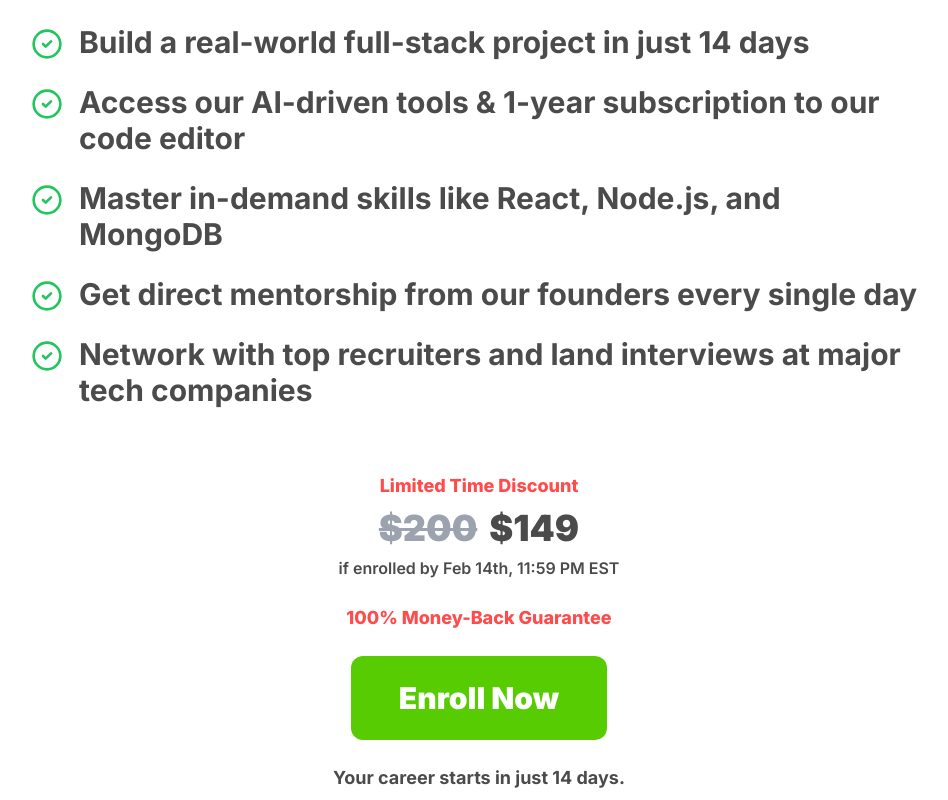
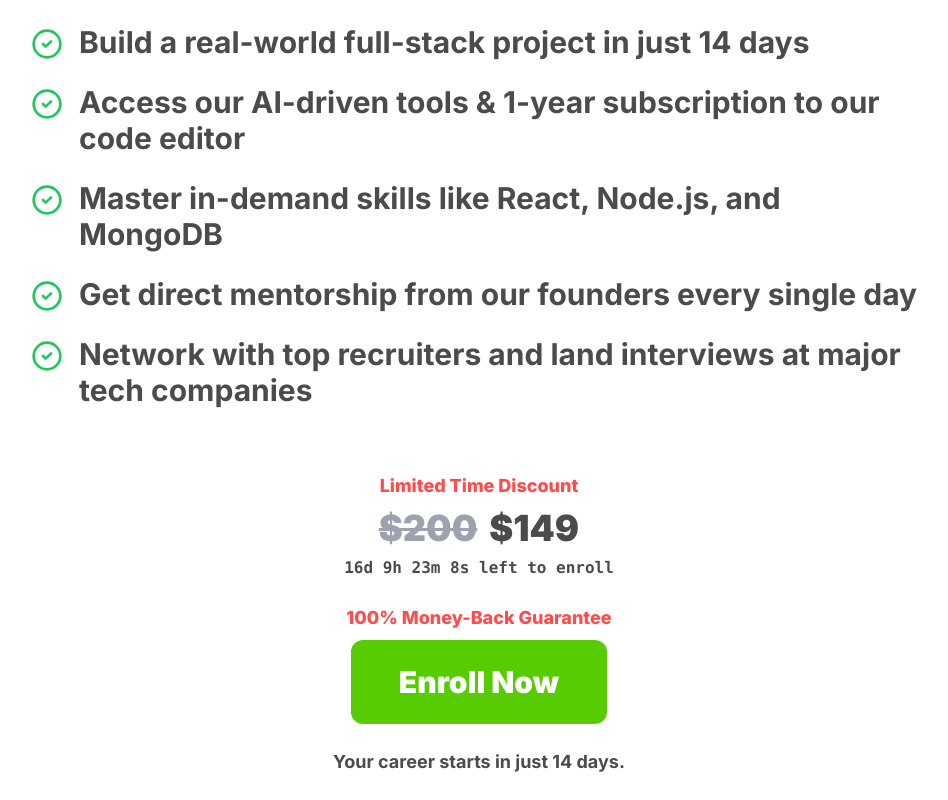
Before and after one commit to vallamulla-sreeja/commandl, a Next.js app: page /join in a window 1280 px wide. Shown: the part 1946-2746 px from the top of the page, without its empty margins (161-1109 px from the left). Built offline with nearby package versions, Linux system fonts and the light colour scheme; no server answers.

Commit message:
add timer

```diff
--- a/app/join/page.tsx
+++ b/app/join/page.tsx
@@ -1,7 +1,7 @@
 'use client';
 
 import { Stream } from "@cloudflare/stream-react";
-import { Suspense } from 'react';
+import { Suspense, useEffect, useState } from 'react';
 import { CheckCircle2 } from 'lucide-react';
 import Navbar from '../components/Navbar';
 
@@ -22,6 +22,44 @@ const VideoPlayer = () => {
           primaryColor="#EFCCFF"
         />
       </div>
+    </div>
+  );
+};
+
+const CountdownTimer = () => {
+  const [timeLeft, setTimeLeft] = useState({
+    days: 0,
+    hours: 0,
+    minutes: 0,
+    seconds: 0
+  });
+
+  useEffect(() => {
+    const targetDate = new Date('2025-02-14T23:59:00-05:00'); // EST time
+
+    const calculateTimeLeft = () => {
+      const now = new Date();
+      const difference = targetDate.getTime() - now.getTime();
+
+      if (difference > 0) {
+        const days = Math.floor(difference / (1000 * 60 * 60 * 24));
+        const hours = Math.floor((difference / (1000 * 60 * 60)) % 24);
+        const minutes = Math.floor((difference / 1000 / 60) % 60);
+        const seconds = Math.floor((difference / 1000) % 60);
+
+        setTimeLeft({ days, hours, minutes, seconds });
+      }
+    };
+
+    calculateTimeLeft();
+    const timer = setInterval(calculateTimeLeft, 1000);
+
+    return () => clearInterval(timer);
+  }, []);
+
+  return (
+    <div className="font-mono text-base text-[#4b4b4b] mt-2 font-semibold">
+      {timeLeft.days}d {timeLeft.hours}h {timeLeft.minutes}m {timeLeft.seconds}s left to enroll
     </div>
   );
 };
@@ -140,11 +178,9 @@ export default function JoinPage() {
                 <span className="text-3xl md:text-4xl font-black line-through text-gray-400">$200</span>
                 <span className="text-3xl md:text-4xl font-black text-[#4b4b4b]">$149</span>
               </div>
-              <p className="text-base text-[#4b4b4b] mt-2 font-semibold">
-                if enrolled by Feb 14th, 11:59 PM EST
-              </p>
+              <CountdownTimer />
             </div>
-            <p className="text-lg text-[#FF4B4B] mb-6 font-extrabold">
+            <p className="text-lg text-[#FF4B4B] mb-2 font-extrabold">
               100% Money-Back Guarantee
             </p>
             <a
```
